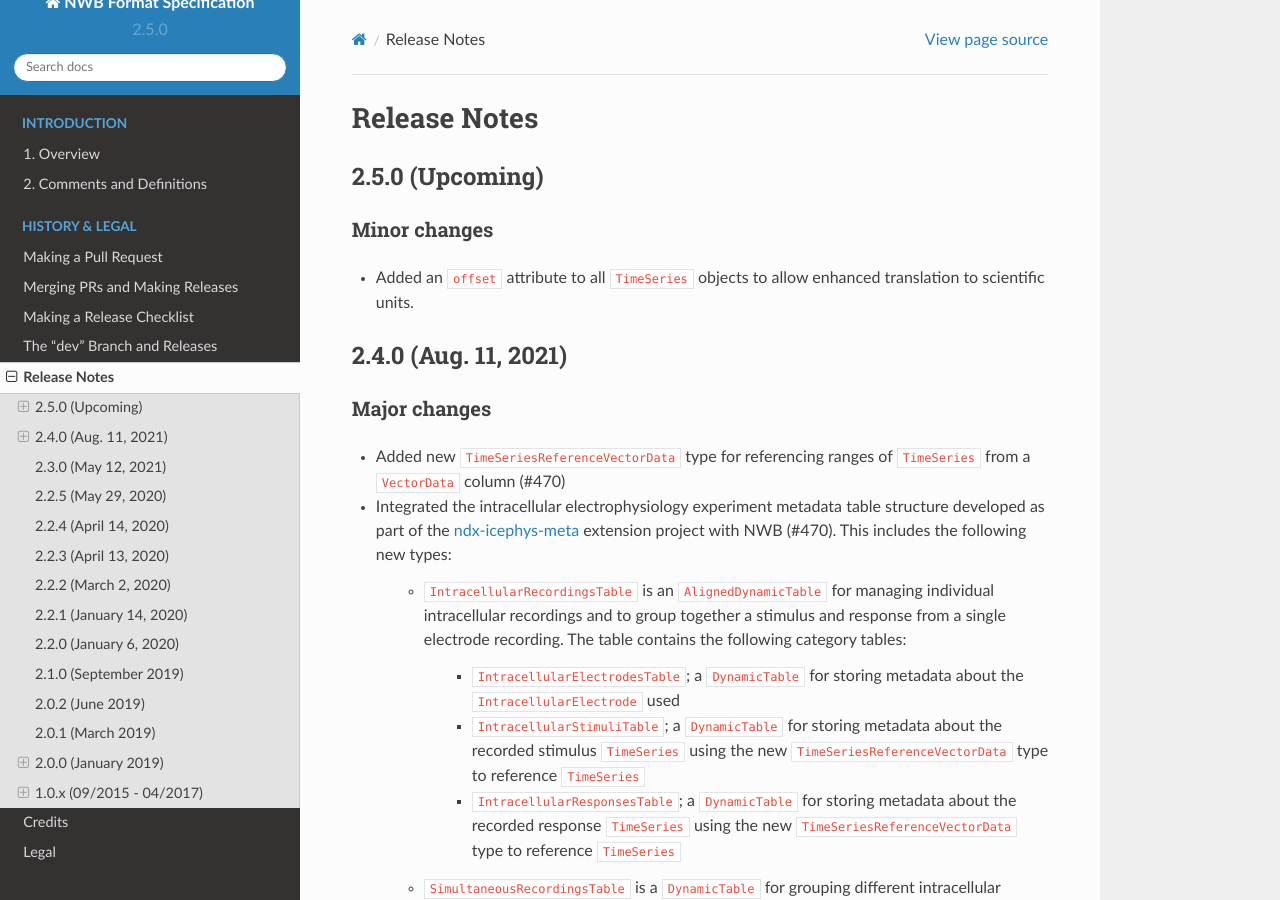
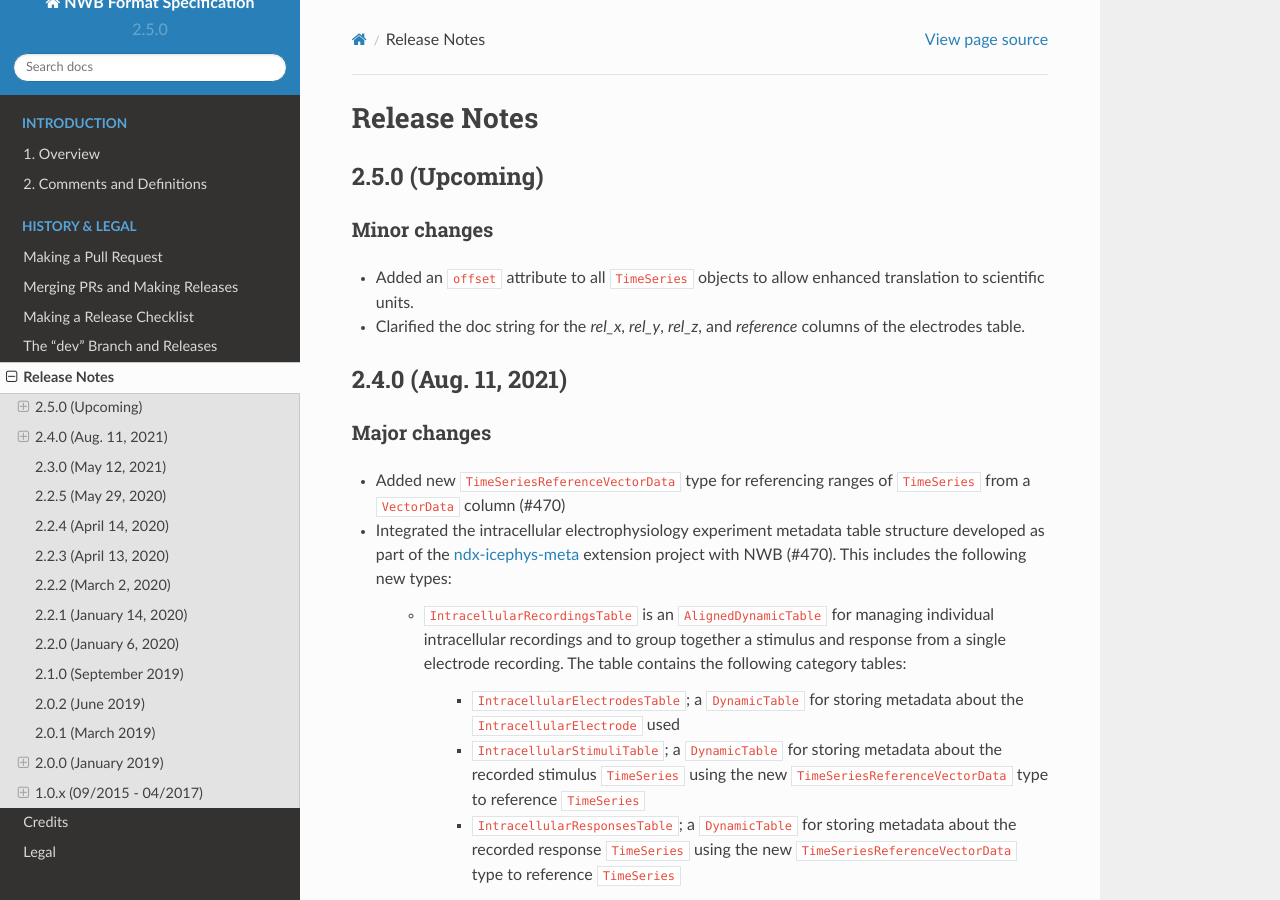
Before and after one commit to NeurodataWithoutBorders/nwb-schema, a Sphinx documentation site: the page built from docs/format/source/format_release_notes.rst, in a window 1280 px wide and 900 px high. Built offline with Sphinx 7.4.7 and the Read the Docs theme 2.0.0, drawn with Linux system fonts in a browser that asks for light colours.

Commit message:
Update release notes

```diff
--- a/docs/format/source/format_release_notes.rst
+++ b/docs/format/source/format_release_notes.rst
@@ -7,6 +7,7 @@ Release Notes
 Minor changes
 ^^^^^^^^^^^^^
 - Added an ``offset`` attribute to all ``TimeSeries`` objects to allow enhanced translation to scientific units.
+- Clarified the doc string for the `rel_x`, `rel_y`, `rel_z`, and `reference` columns of the electrodes table.
 
 
 2.4.0 (Aug. 11, 2021)
```
